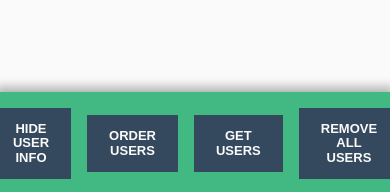
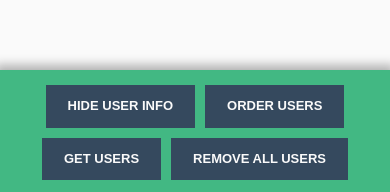
Before and after one commit to beatrizsmerino/vue-users, a Vue app: page /users in a window 390 px wide. Shown: the part 649-841 px from the top of the page. Built offline with nearby package versions, Linux system fonts and the light colour scheme; no server answers.

Commit message:
Added responsive to 'UsersButtons'

```diff
--- a/src/components/UsersButtons.vue
+++ b/src/components/UsersButtons.vue
@@ -72,8 +72,9 @@
 <style lang="scss" scoped>
 	.users-buttons {
 		width: 100%;
-		padding: 1.6rem;
+		padding: 1rem 1.6rem;
 		display: flex;
+		flex-wrap: wrap;
 		justify-content: center;
 		align-items: center;
 		position: fixed;
@@ -84,11 +85,8 @@
 		box-shadow: 0 0 1rem 0.5rem rgba(0, 0, 0, 0.3);
 
 		&__item {
+			margin: 0.5rem;
 			font-size: 1.3rem;
-
-			&:not(:last-child) {
-				margin-right: 1.6rem;
-			}
 		}
 	}
 </style>
--- a/src/views/Users.vue
+++ b/src/views/Users.vue
@@ -58,6 +58,10 @@
 
 <style lang="scss" scoped>
 	.users {
-		padding: 0 2rem 7.9rem;
+		padding: 0 2rem 7rem;
+
+		@media (max-width: 41rem){
+			padding-bottom: 12rem;
+		}
 	}
 </style>
```
Also changed, not shown: src/App.vue (+5 -10 lines).
